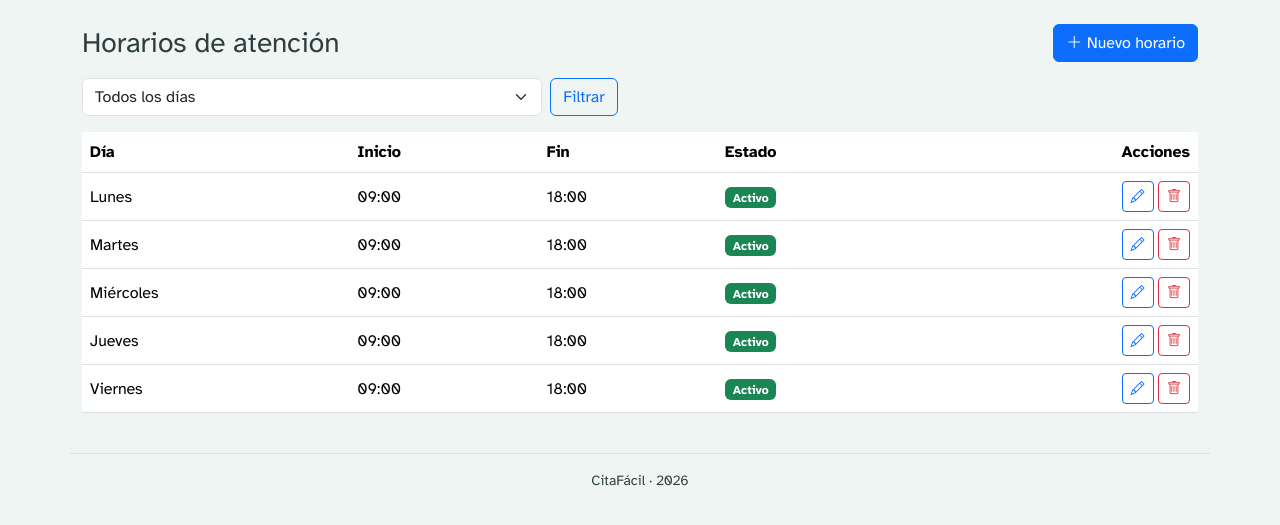
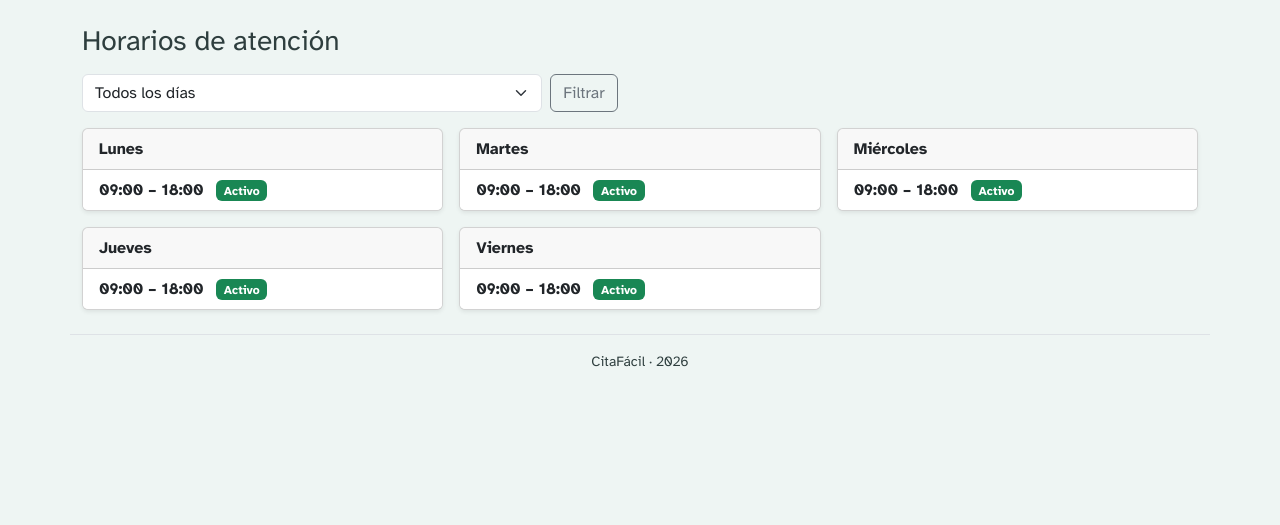
Before and after one commit to vazquezespinozaelizabeth1-lang/CitaFacil, a Laravel app: page /horarios in a window 1280 px wide. Shown: the part 74-599 px from the top of the page. Run offline with Laravel 12, Linux system fonts and the light colour scheme; data comes from the database, SQL or seed files in the repository.

Commit message:
fix: solo admin, btn-primario, tarjetas por día y sin show (revisión T08)

```diff
--- a/citafacil-laravel/app/Http/Controllers/HorarioController.php
+++ b/citafacil-laravel/app/Http/Controllers/HorarioController.php
@@ -15,10 +15,17 @@ class HorarioController extends Controller
             ->when($request->filled('dia'), fn ($q) => $q->where('dia_semana', (int) $request->query('dia')))
             ->orderBy('dia_semana')
             ->orderBy('hora_inicio')
-            ->paginate(10)
+            ->paginate(15)
             ->withQueryString();
 
-        return view('horarios.index', ['horarios' => $horarios, 'dias' => Horario::DIAS]);
+        // Se agrupa por día la página actual para mostrarla en tarjetas
+        $porDia = $horarios->getCollection()->groupBy('dia_semana');
+
+        return view('horarios.index', [
+            'horarios' => $horarios,
+            'porDia' => $porDia,
+            'dias' => Horario::DIAS,
+        ]);
     }
 
     public function create()
--- a/citafacil-laravel/resources/views/horarios/_form.blade.php
+++ b/citafacil-laravel/resources/views/horarios/_form.blade.php
@@ -45,5 +45,5 @@
     <label for="activo" class="form-check-label">Horario activo</label>
 </div>
 
-<button type="submit" class="btn btn-primary">{{ $textoBoton }}</button>
+<button type="submit" class="btn btn-primario">{{ $textoBoton }}</button>
 <a href="{{ route('horarios.index') }}" class="btn btn-secondary">Cancelar</a>
--- a/citafacil-laravel/resources/views/horarios/index.blade.php
+++ b/citafacil-laravel/resources/views/horarios/index.blade.php
@@ -3,11 +3,15 @@
 @section('titulo', 'Horarios')
 
 @section('contenido')
+    @php $esAdmin = auth()->user()?->esAdmin(); @endphp
+
     <div class="d-flex flex-wrap justify-content-between align-items-center gap-2 mb-3">
         <h1 class="h3 mb-0">Horarios de atención</h1>
-        <a href="{{ route('horarios.create') }}" class="btn btn-primary">
+        @if ($esAdmin)
+            <a href="{{ route('horarios.create') }}" class="btn btn-primario">
                 <i class="bi bi-plus-lg" aria-hidden="true"></i> Nuevo horario
             </a>
+        @endif
     </div>
 
     <form method="GET" action="{{ route('horarios.index') }}" class="row g-2 mb-3">
@@ -21,60 +25,63 @@
             </select>
         </div>
         <div class="col-auto">
-            <button type="submit" class="btn btn-outline-primary">Filtrar</button>
+            <button type="submit" class="btn btn-outline-secondary">Filtrar</button>
             @if (request('dia'))
-                <a href="{{ route('horarios.index') }}" class="btn btn-outline-secondary">Limpiar</a>
+                <a href="{{ route('horarios.index') }}" class="btn btn-outline-danger">Limpiar</a>
             @endif
         </div>
     </form>
 
-    @if ($horarios->isEmpty())
+    @if ($porDia->isEmpty())
         <x-alerta tipo="info" :descartable="false">
             {{ request('dia') ? 'No hay horarios para ese día.' : 'Todavía no hay horarios registrados.' }}
         </x-alerta>
     @else
-        <div class="table-responsive">
-            <table class="table table-hover align-middle">
-                <thead>
-                    <tr>
-                        <th scope="col">Día</th>
-                        <th scope="col">Inicio</th>
-                        <th scope="col">Fin</th>
-                        <th scope="col">Estado</th>
-                        <th scope="col" class="text-end">Acciones</th>
-                    </tr>
-                </thead>
-                <tbody>
-                    @foreach ($horarios as $horario)
-                        <tr>
-                            <td>{{ $horario->nombre_dia }}</td>
-                            <td>{{ substr($horario->hora_inicio, 0, 5) }}</td>
-                            <td>{{ substr($horario->hora_fin, 0, 5) }}</td>
-                            <td>
-                                <span class="badge text-bg-{{ $horario->activo ? 'success' : 'secondary' }}">
+        <div class="row g-3">
+            @foreach ($porDia as $horariosDelDia)
+                <div class="col-12 col-md-6 col-xl-4">
+                    <div class="card h-100 shadow-sm">
+                        <div class="card-header fw-bold">{{ $horariosDelDia->first()->nombre_dia }}</div>
+                        <ul class="list-group list-group-flush">
+                            @foreach ($horariosDelDia as $horario)
+                                <li class="list-group-item d-flex flex-wrap justify-content-between align-items-center gap-2">
+                                    <div>
+                                        <span class="fw-semibold">{{ substr($horario->hora_inicio, 0, 5) }} – {{ substr($horario->hora_fin, 0, 5) }}</span>
+                                        <span class="badge text-bg-{{ $horario->activo ? 'success' : 'secondary' }} ms-2">
                                             {{ $horario->activo ? 'Activo' : 'Inactivo' }}
                                         </span>
-                            </td>
-                            <td class="text-end">
-                                <a href="{{ route('horarios.edit', $horario) }}" class="btn btn-sm btn-outline-primary" aria-label="Editar horario del {{ $horario->nombre_dia }}">
+                                    </div>
+
+                                    @if ($esAdmin)
+                                        <div class="text-nowrap">
+                                            <a href="{{ route('horarios.edit', $horario) }}" class="btn btn-sm btn-outline-primary"
+                                               aria-label="Editar horario del {{ $horario->nombre_dia }}">
                                                 <i class="bi bi-pencil" aria-hidden="true"></i>
                                             </a>
                                             <button type="button" class="btn btn-sm btn-outline-danger" data-bs-toggle="modal"
-                                        data-bs-target="#modal-horario-{{ $horario->id }}" aria-label="Eliminar horario del {{ $horario->nombre_dia }}">
+                                                    data-bs-target="#modalEliminarHorario{{ $horario->id }}"
+                                                    aria-label="Eliminar horario del {{ $horario->nombre_dia }}">
                                                 <i class="bi bi-trash" aria-hidden="true"></i>
                                             </button>
-                                <x-modal-eliminar :idModal="'modal-horario-'.$horario->id"
-                                                  :rutaAccion="route('horarios.destroy', $horario)">
+                                            <x-modal-eliminar
+                                                :id-modal="'modalEliminarHorario' . $horario->id"
+                                                :ruta-accion="route('horarios.destroy', $horario)"
+                                                titulo="Eliminar horario"
+                                            >
                                                 ¿Eliminar el horario del <strong>{{ $horario->nombre_dia }}</strong>
                                                 de {{ substr($horario->hora_inicio, 0, 5) }} a {{ substr($horario->hora_fin, 0, 5) }}?
                                                 Esta acción no se puede deshacer.
                                             </x-modal-eliminar>
-                            </td>
-                        </tr>
+                                        </div>
+                                    @endif
+                                </li>
                             @endforeach
-                </tbody>
-            </table>
+                        </ul>
                     </div>
+                </div>
+            @endforeach
+        </div>
+
         <x-paginacion :coleccion="$horarios" />
     @endif
 @endsection
--- a/citafacil-laravel/routes/web.php
+++ b/citafacil-laravel/routes/web.php
@@ -27,8 +27,7 @@ Route::resource('pacientes', PacienteController::class);            // Liam (T06
 
 // Route::resource('servicios', ServicioController::class);            // Victor (T07)
 
-Route::resource('horarios', HorarioController::class);              // Victor (T08)
-
+Route::resource('horarios', HorarioController::class)->except('show');   // Victor (T08)
 // Route::resource('recordatorios', RecordatorioController::class);    // Angel (T10)
 
 // Route::get('/panel', PanelController::class)->name('panel');       // Aram (T11)
```
Lines whose indentation alone changed are shown as unchanged.
